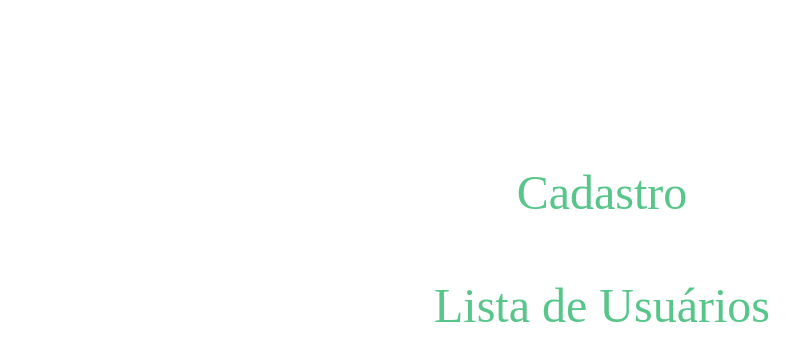
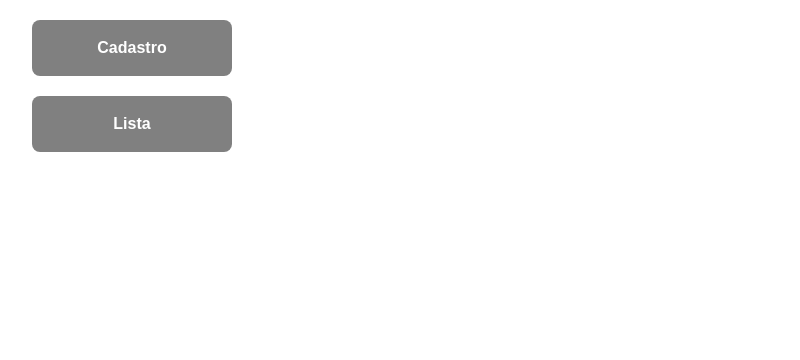
Before and after one commit to Shundas/PI---Desofucasdor-de-URL, a React (Create React App) app in the folder frontend/: page / in a window 1280 px wide. Shown: the top 360 px of the page, without its empty margins (58-858 px from the left). Built offline with nearby package versions, Linux system fonts and the light colour scheme.

Commit message:
comit pra aula

```diff
--- a/frontend/src/pages/Editar/style.css
+++ b/frontend/src/pages/Editar/style.css
@@ -84,4 +84,4 @@
 
   #page-editar form button:hover {
     background: #2FB86E;
-  }
+}
--- a/frontend/src/pages/Home/index.js
+++ b/frontend/src/pages/Home/index.js
@@ -4,16 +4,14 @@ import "./styles.css";
 
 export default function Home() {
   return (
-    <>
-      <div className="center">
-        <Link className="back" to="/cadastro">
-          Cadastro
-        </Link>{" "}
+    <div id="page-home">
+        <Link to="/cadastro">
+          <button>Cadastro</button>
+        </Link>
         <br />
-        <Link className="back" to="/lista">
-          Lista de Usuários
+        <Link to="/lista">
+          <button>Lista</button>
         </Link>
-      </div>
-    </>
+    </div>
   );
 }
--- a/frontend/src/pages/Home/styles.css
+++ b/frontend/src/pages/Home/styles.css
@@ -1,25 +1,25 @@
-div.center {
+#page-home {
   width: 100%;
-  max-width: 1280px;
-  display: flex;
-  align-items: center;
-  justify-content: center;
-  flex-direction: column;
-  margin-top: 145px;
-  padding: 20px;
+  max-width: 1100px;
+  margin: 0 auto;
 }
 
-div.center > .back {
-  font-size: 3em;
-  text-decoration: none;
-  opacity: 0.8;
-  color: #2fb86e;
-  margin-bottom: 40px;
+#page-home button {
+  width: 200px;
+  height: 56px;
+  background: grey;
+  border-radius: 8px;
+  color: #FFF;
+  font-weight: bold;
+  font-size: 16px;
+  border: 0;
+  margin-top: 20px;
+  text-align: center;
+  align-items: center;
+  transition: background-color 0.2s;
+  cursor: pointer;
 }
 
-div.center > .back:hover {
-  opacity: 1;
-  transition: 0.7s;
-  color: #e12;
-  transform: rotate(10deg);
+#page-home button:hover {
+  background: #2FB86E;
 }
```
